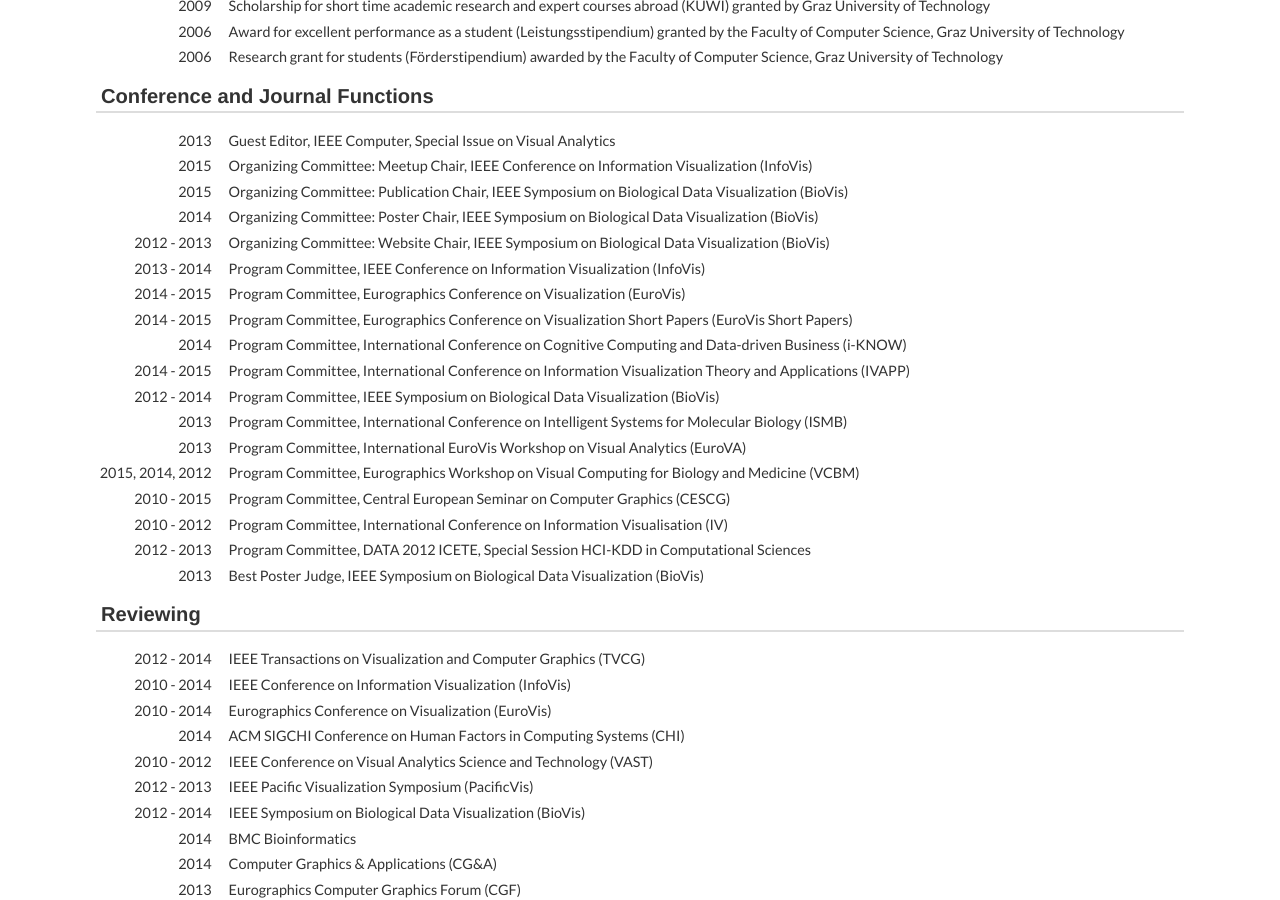
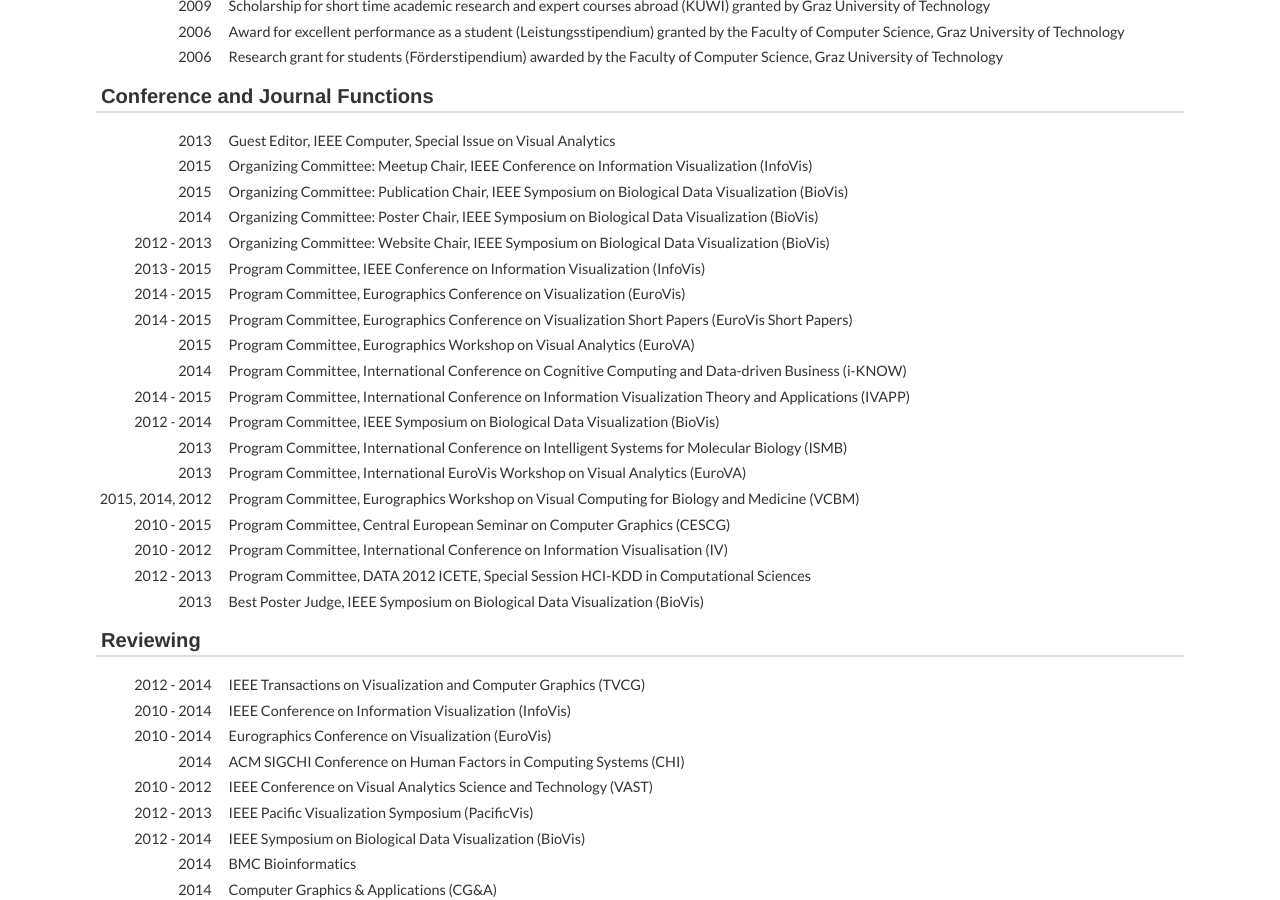
Before and after one commit to mstreit/mstreit.github.io, a Jekyll site: the page built from services.md, in a window 1280 px wide and 900 px high, scrolled down 441 px. Built offline with Jekyll 4.4.1, drawn with Linux system fonts in a browser that asks for light colours; nearby versions of some CDN libraries; some web fonts are replaced.

Commit message:
updated PC duties

```diff
--- a/_data/functions.yml
+++ b/_data/functions.yml
@@ -20,7 +20,7 @@
 
 - role: Program Committee
   for: IEEE Conference on Information Visualization (InfoVis)
-  years: 2013 - 2014
+  years: 2013 - 2015
 
 - role: Program Committee
   for: Eurographics Conference on Visualization (EuroVis)
@@ -29,6 +29,10 @@
 - role: Program Committee
   for: Eurographics Conference on Visualization Short Papers (EuroVis Short Papers)
   years: 2014 - 2015
+
+- role: Program Committee
+  for: Eurographics Workshop on Visual Analytics (EuroVA)
+  years: 2015
 
 - role: Program Committee
   for: International Conference on Cognitive Computing and Data-driven Business (i-KNOW)
```
